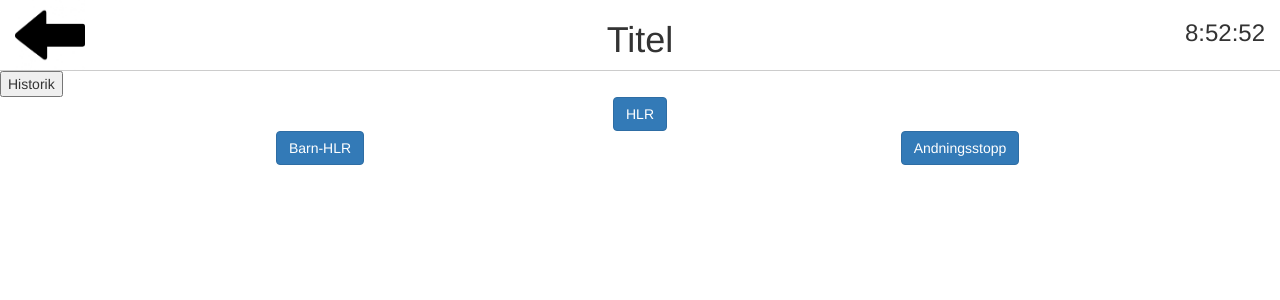
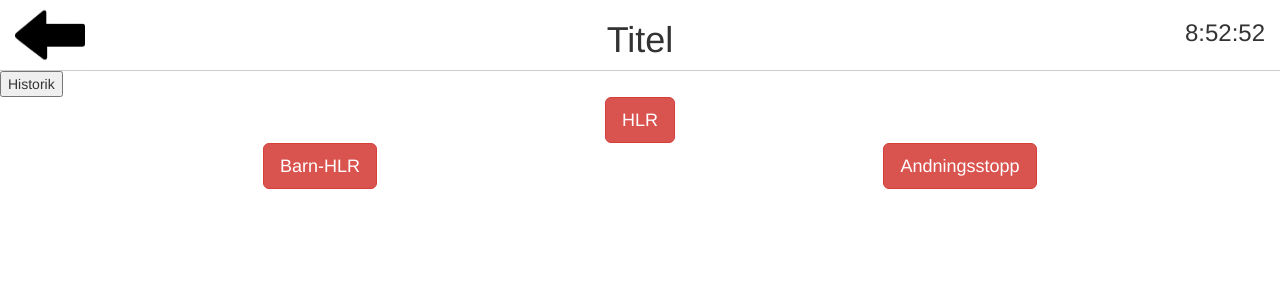
Before and after one commit to ollerenius/akutplattan, an Angular app in the folder HLRproject/: page / in a window 1280 px wide. Shown: the top 300 px of the page. Built offline with nearby package versions, Linux system fonts and the light colour scheme.

Commit message:
Change the buttons to large and red

```diff
--- a/HLRproject/src/components/mainmenu/mainmenu.component.html
+++ b/HLRproject/src/components/mainmenu/mainmenu.component.html
@@ -2,17 +2,17 @@
 
 <div class="container-fluid">
   <div class="row">
-    <button class="btn btn-primary center-block" (click)="goToHLR()">
+    <button class="btn btn-danger btn-lg btn-huge center-block" (click)="goToHLR()">
       HLR
     </button>
   </div>
   <div class="row">
     <!-- TODO: Add bootstrap classes for different screen sizes -->
     <div class="col-md-6">
-      <button class="btn btn-primary center-block">Barn-HLR</button>
+      <button class="btn btn-danger btn-lg btn-huge center-block">Barn-HLR</button>
     </div>
     <div class="col-md-6">
-      <button class="btn btn-primary center-block">
+      <button class="btn btn-danger btn-lg btn-huge center-block">
         Andningsstopp
       </button>
     </div>
```
